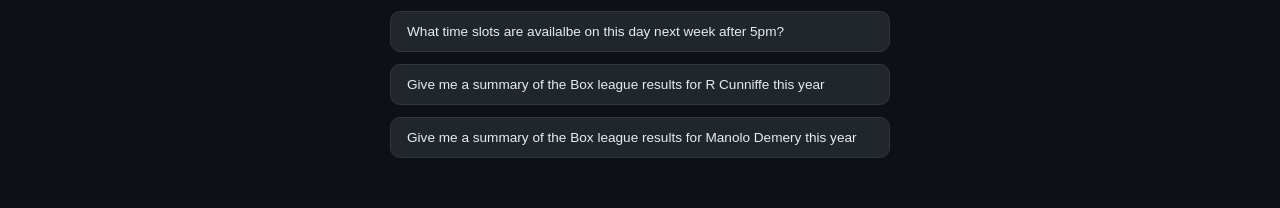
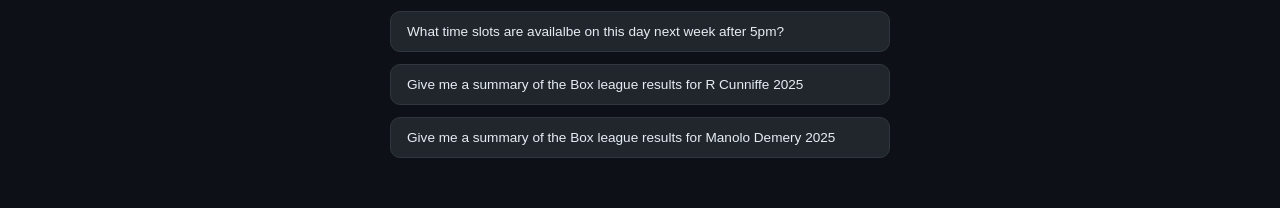
Before and after one commit to reeawnc/clubmanager-booking, a Vue app in the folder Bookings/: page / in a window 1280 px wide. Shown: the part 454-662 px from the top of the page. Built offline with nearby package versions, Linux system fonts and the light colour scheme.

Commit message:
Update ChatView.vue

```diff
--- a/Bookings/src/views/ChatView.vue
+++ b/Bookings/src/views/ChatView.vue
@@ -116,11 +116,11 @@ const quickPrompts = [
   },
   {
     id: 8,
-    text: "Give me a summary of the Box league results for R Cunniffe this year"
+    text: `Give me a summary of the Box league results for R Cunniffe ${new Date().getFullYear()}`
   },
   {
     id: 9,
-    text: "Give me a summary of the Box league results for Manolo Demery this year"
+    text: `Give me a summary of the Box league results for Manolo Demery ${new Date().getFullYear()}`
   }
 ]
 
```
